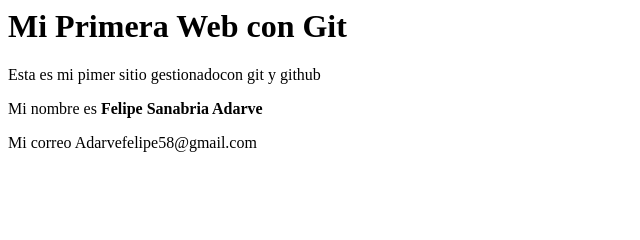
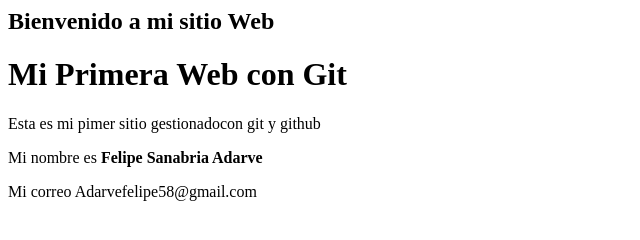
Before and after one commit to adarvefel/Mi-Primer-repositorio, a plain HTML site: page index.html in a window 1280 px wide. Shown: the whole page, without its empty margins (0-640 px from the left). Drawn offline with Linux system fonts and the light colour scheme.

Commit message:
Se agrego un titulo en la pagina principal

```diff
--- a/index.html
+++ b/index.html
@@ -1,4 +1,4 @@
-
+    <h2>Bienvenido a mi sitio  Web</h2>
     <h1> Mi Primera Web con Git </h1>
     <p>Esta es mi pimer sitio gestionadocon git y github</p>
     <p>Mi nombre es <strong>Felipe Sanabria Adarve</strong></p>
```
